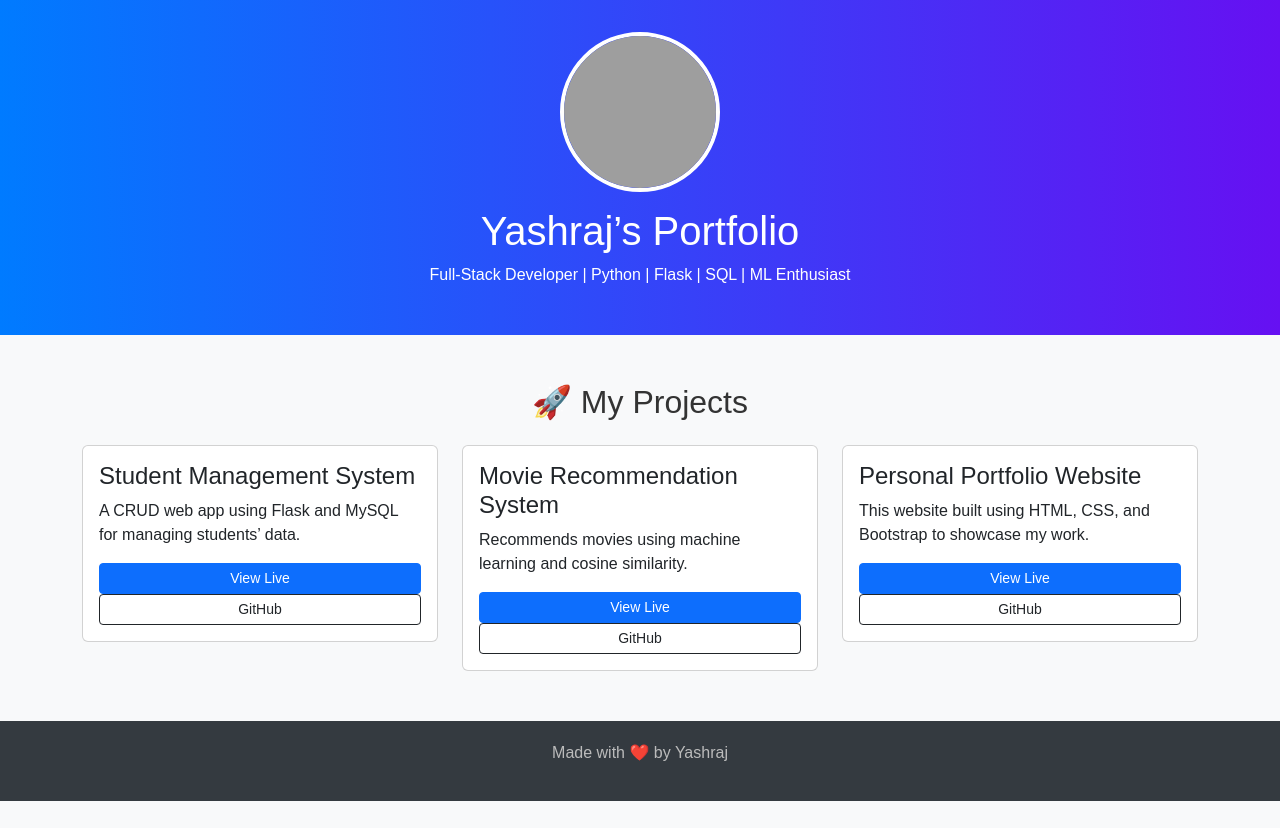
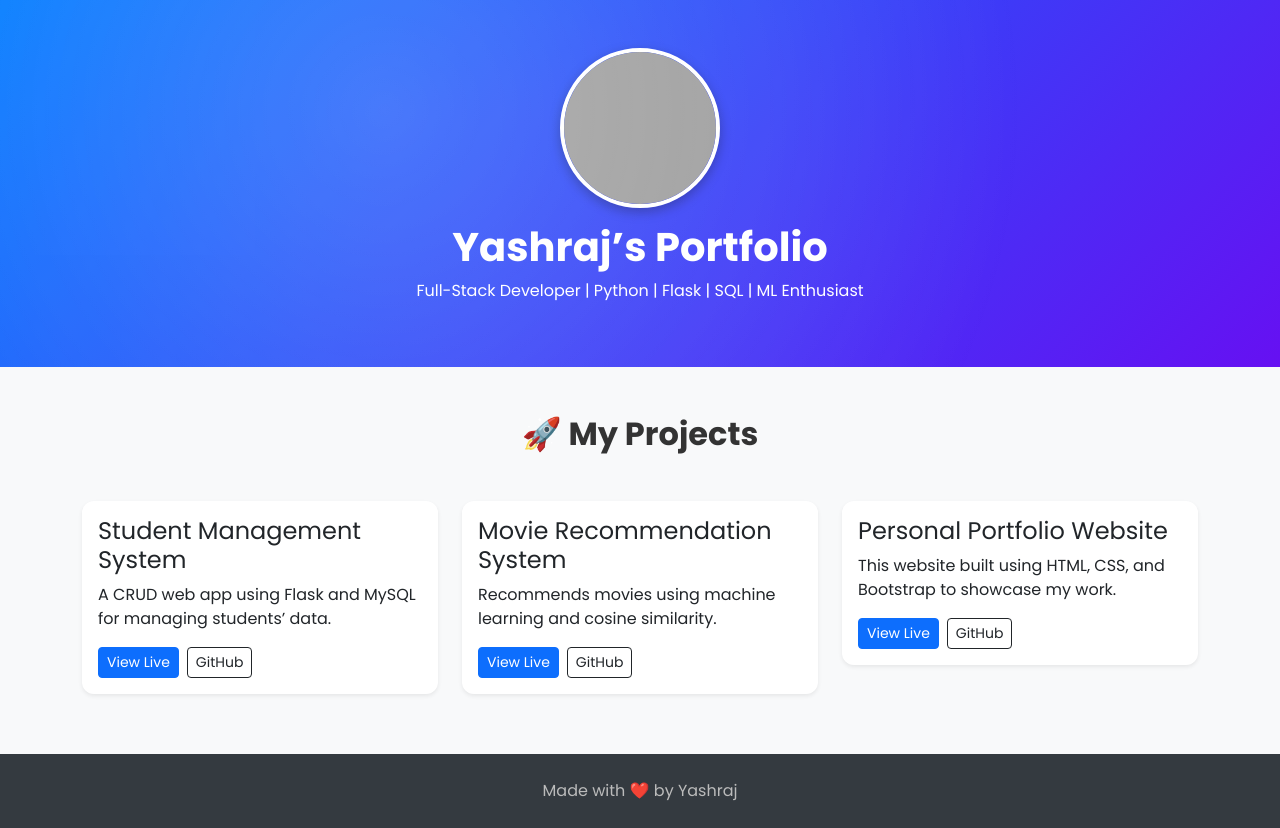
Before and after one commit to YeahYash/Personal-Portfolio, a plain HTML site: page index.html in a window 1280 px wide. Before the commit the page ends 801 px from the top, so only its background shows below. Drawn offline with nearby package versions, Linux system fonts and the light colour scheme; grey boxes are pictures that could not be loaded.

Commit message:
Add animations and mordern UI

```diff
--- a/index.html
+++ b/index.html
@@ -4,18 +4,41 @@
   <meta charset="UTF-8" />
   <meta name="viewport" content="width=device-width, initial-scale=1.0" />
   <title>Yashraj | Portfolio</title>
+
+  <!-- Bootstrap -->
   <link href="https://cdn.jsdelivr.net/npm/bootstrap@5.3.3/dist/css/bootstrap.min.css" rel="stylesheet">
+
+  <!-- AOS (Animate on Scroll) -->
+  <link href="https://unpkg.com/aos@2.3.4/dist/aos.css" rel="stylesheet">
+
+  <!-- Google Fonts -->
+  <link href="https://fonts.googleapis.com/css2?family=Poppins:wght@400;600;700&display=swap" rel="stylesheet">
+
   <style>
     body {
       font-family: 'Poppins', sans-serif;
       background-color: #f8f9fa;
       color: #333;
+      scroll-behavior: smooth;
     }
     header {
-      background: linear-gradient(90deg, #007bff, #6610f2);
+      background: linear-gradient(135deg, #007bff, #6610f2);
       color: white;
-      padding: 2rem 0;
       text-align: center;
+      padding: 3rem 1rem;
+      position: relative;
+      overflow: hidden;
+    }
+    header::after {
+      content: '';
+      position: absolute;
+      top: 0; left: 0; right: 0; bottom: 0;
+      background: radial-gradient(circle at 30% 30%, rgba(255,255,255,0.2), transparent 70%);
+      animation: glow 8s infinite alternate;
+    }
+    @keyframes glow {
+      from { opacity: 0.3; }
+      to { opacity: 1; }
     }
     .profile-img {
       width: 160px;
@@ -24,73 +47,102 @@
       object-fit: cover;
       border: 4px solid white;
       margin-bottom: 15px;
+      box-shadow: 0 4px 12px rgba(0,0,0,0.3);
+      transition: transform 0.4s;
+    }
+    .profile-img:hover {
+      transform: scale(1.05);
+    }
+    h1 {
+      font-weight: 700;
     }
     .project-card {
-      transition: transform 0.2s, box-shadow 0.2s;
+      transition: transform 0.25s ease, box-shadow 0.25s ease;
+      border: none;
+      border-radius: 12px;
+      overflow: hidden;
     }
     .project-card:hover {
-      transform: translateY(-5px);
-      box-shadow: 0 4px 12px rgba(0,0,0,0.2);
+      transform: translateY(-8px);
+      box-shadow: 0 10px 25px rgba(0,0,0,0.15);
     }
     footer {
       background-color: #343a40;
       color: #bbb;
-      padding: 20px;
       text-align: center;
-      margin-top: 50px;
+      padding: 25px 10px;
+      margin-top: 60px;
+    }
+    footer p {
+      margin: 0;
     }
   </style>
 </head>
 <body>
 
   <!-- Hero Section -->
-  <header>
+  <header data-aos="fade-down">
     <img src="profile.jpg" alt="Yashraj Profile Photo" class="profile-img">
-    <h1>Yashraj’s Portfolio</h1>
-    <p>Full-Stack Developer | Python | Flask | SQL | ML Enthusiast</p>
+    <h1 data-aos="zoom-in" data-aos-delay="200">Yashraj’s Portfolio</h1>
+    <p data-aos="fade-up" data-aos-delay="400">Full-Stack Developer | Python | Flask | SQL | ML Enthusiast</p>
   </header>
 
   <!-- Projects Section -->
   <section class="container mt-5">
-    <h2 class="text-center mb-4">🚀 My Projects</h2>
+    <h2 class="text-center mb-5 fw-bold" data-aos="fade-up">🚀 My Projects</h2>
     <div class="row g-4">
 
       <!-- Project 1 -->
-      <div class="col-md-4">
-        <div class="card project-card p-3">
+      <div class="col-md-4" data-aos="zoom-in" data-aos-delay="100">
+        <div class="card project-card p-3 shadow-sm">
           <h4>Student Management System</h4>
           <p>A CRUD web app using Flask and MySQL for managing students’ data.</p>
+          <div class="d-flex gap-2">
             <a href="https://student-management-system-4c4q.onrender.com" target="_blank" class="btn btn-primary btn-sm">View Live</a>
             <a href="https://github.com/YeahYash/Student-Management-System" target="_blank" class="btn btn-outline-dark btn-sm">GitHub</a>
           </div>
         </div>
+      </div>
 
       <!-- Project 2 -->
-      <div class="col-md-4">
-        <div class="card project-card p-3">
+      <div class="col-md-4" data-aos="zoom-in" data-aos-delay="200">
+        <div class="card project-card p-3 shadow-sm">
           <h4>Movie Recommendation System</h4>
           <p>Recommends movies using machine learning and cosine similarity.</p>
+          <div class="d-flex gap-2">
             <a href="https://movie-recommendation-system-lql8.onrender.com" target="_blank" class="btn btn-primary btn-sm">View Live</a>
             <a href="https://github.com/YeahYash/Movie-Recommendation-System" target="_blank" class="btn btn-outline-dark btn-sm">GitHub</a>
           </div>
         </div>
+      </div>
 
       <!-- Project 3 -->
-      <div class="col-md-4">
-        <div class="card project-card p-3">
+      <div class="col-md-4" data-aos="zoom-in" data-aos-delay="300">
+        <div class="card project-card p-3 shadow-sm">
           <h4>Personal Portfolio Website</h4>
           <p>This website built using HTML, CSS, and Bootstrap to showcase my work.</p>
+          <div class="d-flex gap-2">
             <a href="https://yeahyash.github.io/Personal-Portfolio/" target="_blank" class="btn btn-primary btn-sm">View Live</a>
             <a href="https://github.com/YeahYash/Personal-Portfolio" target="_blank" class="btn btn-outline-dark btn-sm">GitHub</a>
+          </div>
         </div>
       </div>
 
     </div>
   </section>
 
-  <footer>
+  <footer data-aos="fade-up">
     <p>Made with ❤️ by Yashraj</p>
   </footer>
 
+  <!-- Scripts -->
+  <script src="https://cdn.jsdelivr.net/npm/bootstrap@5.3.3/dist/js/bootstrap.bundle.min.js"></script>
+  <script src="https://unpkg.com/aos@2.3.4/dist/aos.js"></script>
+  <script>
+    AOS.init({
+      duration: 1000,
+      once: true
+    });
+  </script>
 </body>
 </html>
```
Lines whose indentation alone changed are shown as unchanged.
